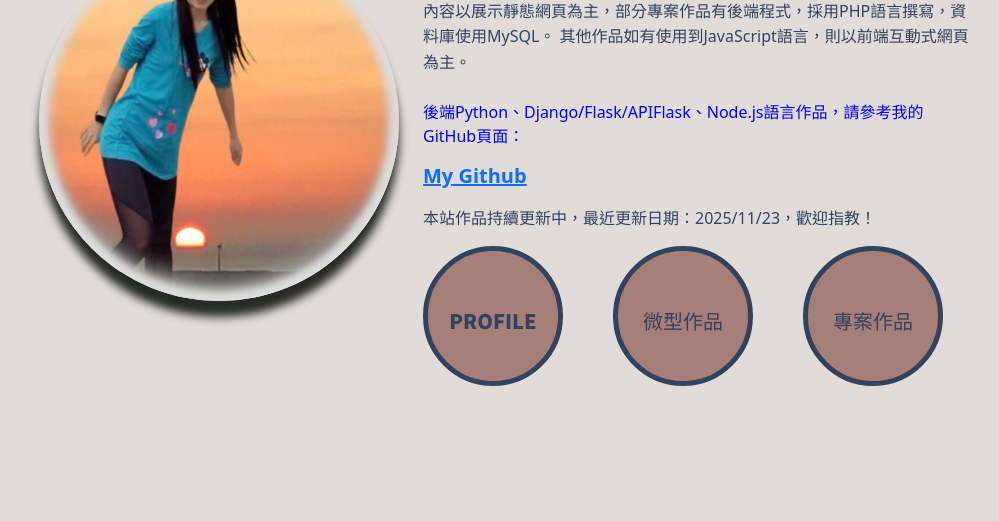
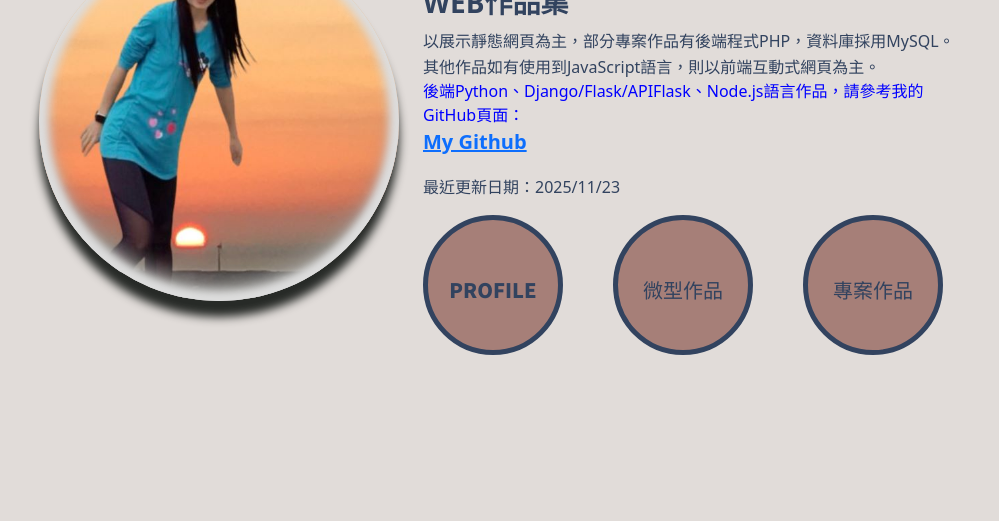
Before and after one commit to it104yun/it104yun.github.io, a plain HTML site: page index.html in a window 1280 px wide. Shown: the part 279-800 px from the top of the page, without its empty margins (134-1133 px from the left). Drawn offline with Linux system fonts and the light colour scheme.

Commit message:
Today last modified index.html(Main).

```diff
--- a/index.html
+++ b/index.html
@@ -36,10 +36,10 @@
                         <h3 class="d-flex justify-content-lg-start justify-content-around fw-bold">WEB作品集</h3>
                         <span class="me-1">
                             <span class="material-symbols-outlined align-middle">
-                                內容以展示靜態網頁為主，部分專案作品有後端程式，採用PHP語言撰寫，資料庫使用MySQL。
-                                其他作品如有使用到JavaScript語言，則以前端互動式網頁為主。<br><br>
-                                <p style="color:blue;">後端Python、Django/Flask/APIFlask、Node.js語言作品，請參考我的GitHub頁面：<br><a href="https://github.com/it104yun" target="_blank"><h3 style="font-size: 20px;font-weight: bolder;color:red;">My Github</h3></a></p>
-                                本站作品持續更新中，最近更新日期：2025/11/23，歡迎指教！
+                                以展示靜態網頁為主，部分專案作品有後端程式PHP，資料庫採用MySQL。
+                                其他作品如有使用到JavaScript語言，則以前端互動式網頁為主。<br>
+                                <p style="color:blue;">後端Python、Django/Flask/APIFlask、Node.js語言作品，請參考我的GitHub頁面：<br><a href="https://github.com/it104yun" target="_blank" style="font-size: 20px;font-weight: bolder;">My Github</a></p>
+                                最近更新日期：2025/11/23
                             </span>
                         </span>
                     <div class="row d-flex align-items-center mt-3">
```
